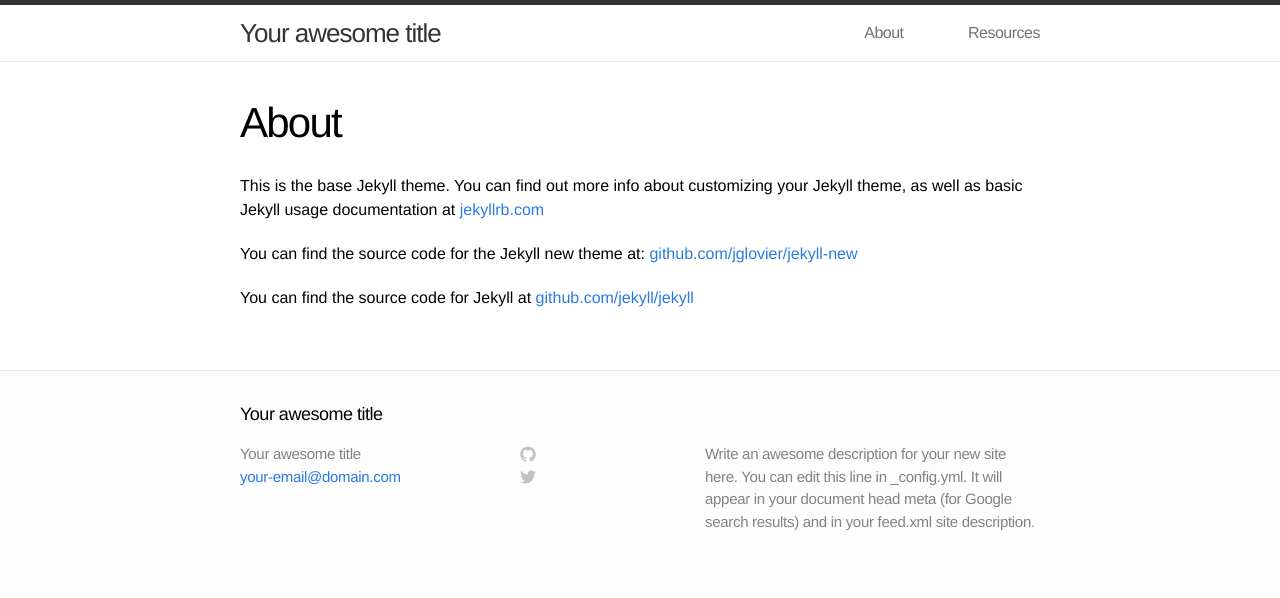
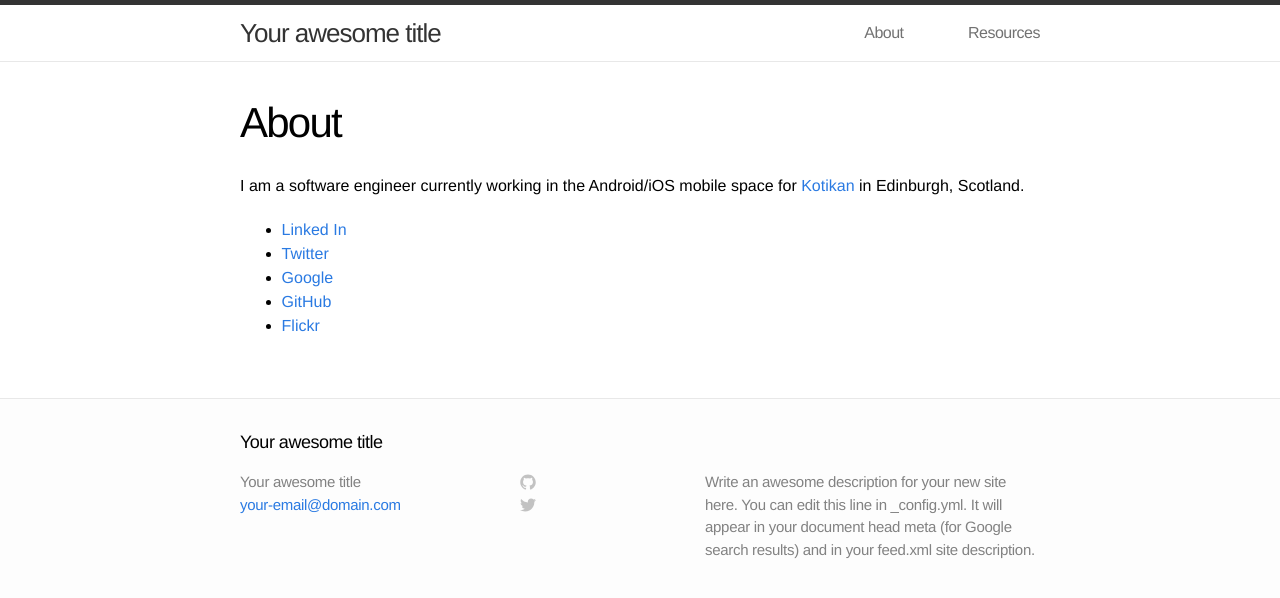
Before and after one commit to CharlesHarley/CharlesHarley.github.io, a Jekyll site: the page built from about.md, in a window 1280 px wide. Shown: the top 598 px of the page. Built offline with Jekyll 4.4.1, drawn with Linux system fonts in a browser that asks for light colours.

Commit message:
Imported about page from Wordpress site

```diff
--- a/about.md
+++ b/about.md
@@ -4,8 +4,10 @@ title: About
 permalink: /about/
 ---
 
-This is the base Jekyll theme. You can find out more info about customizing your Jekyll theme, as well as basic Jekyll usage documentation at [jekyllrb.com](http://jekyllrb.com/)
+I am a software engineer currently working in the Android/iOS mobile space for [Kotikan](http://kotikan.com "Kotikan") in Edinburgh, Scotland.
 
-You can find the source code for the Jekyll new theme at: [github.com/jglovier/jekyll-new](https://github.com/jglovier/jekyll-new)
-
-You can find the source code for Jekyll at [github.com/jekyll/jekyll](https://github.com/jekyll/jekyll)
+- [Linked In](http://uk.linkedin.com/in/charlesharley)
+- [Twitter](http://twitter.com/charlesharley)
+- [Google](http://google.com/+CharlesHarley)
+- [GitHub](https://github.com/CharlesHarley)
+- [Flickr](http://www.flickr.com/photos/charlesharley/)
```
